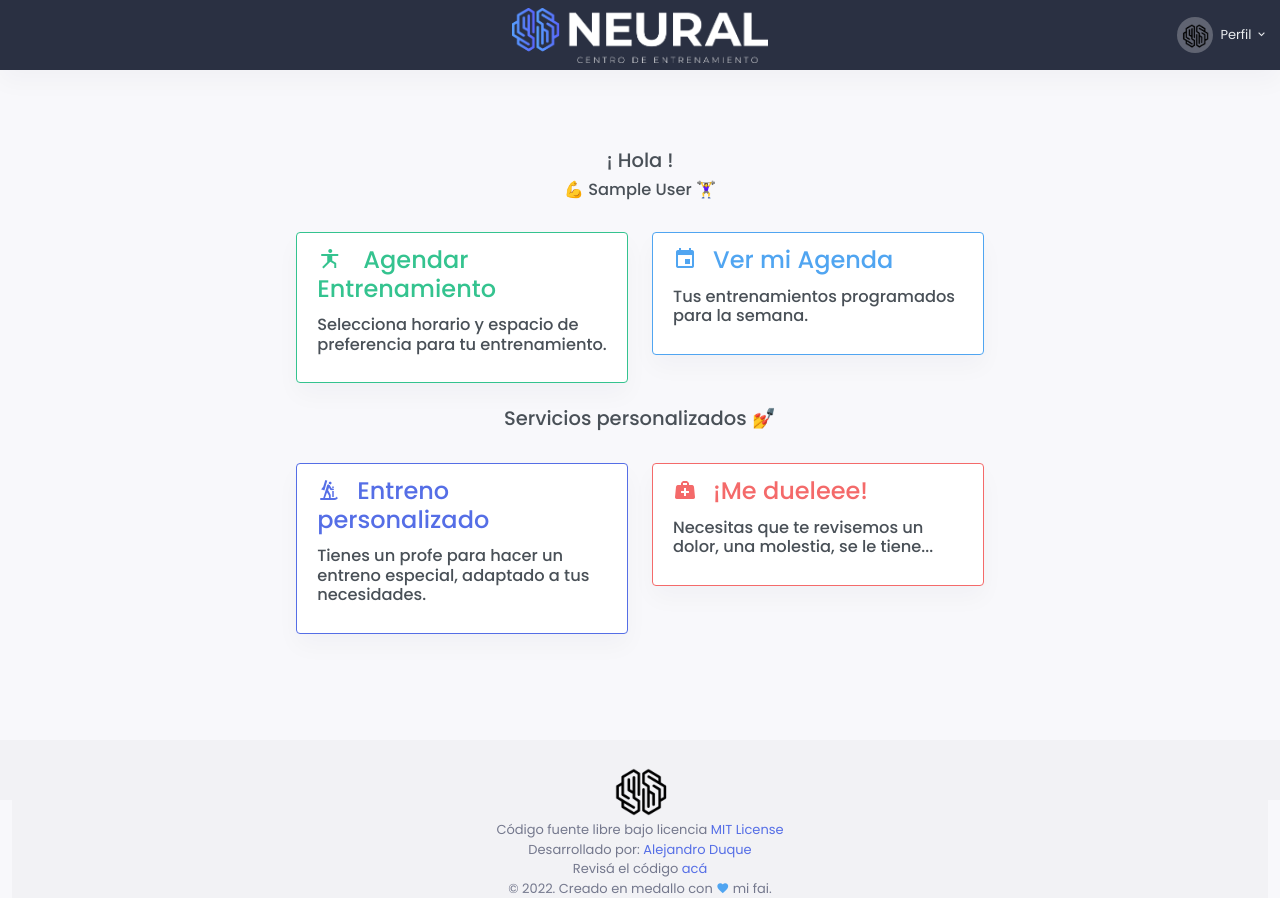
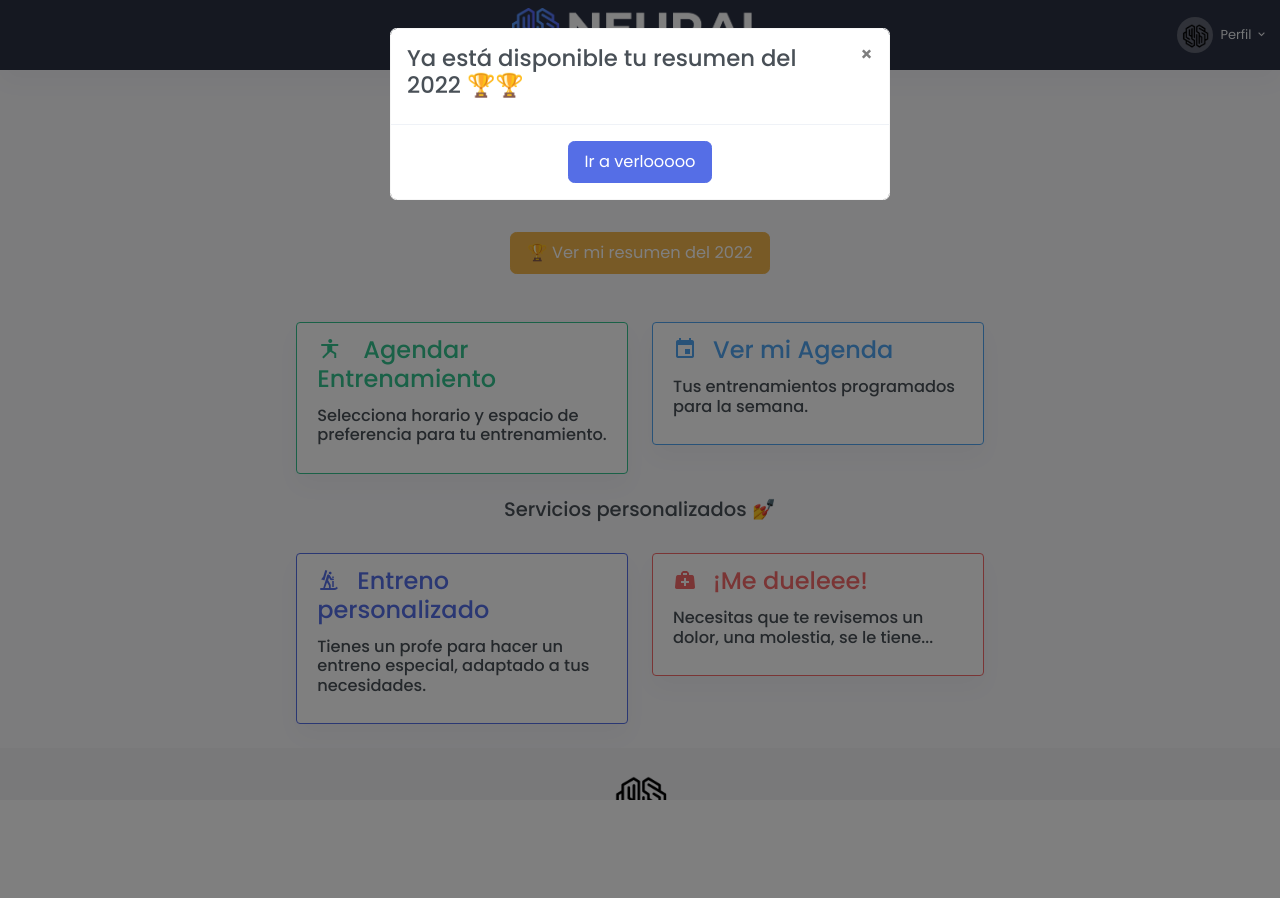
Before and after one commit to aleducode/neural, a Django app: page /index/ in a window 1280 px wide. After the commit the page ends 800 px from the top, so only its background shows below. Run offline with Django 4.2, Linux system fonts and the light colour scheme; the visitor is signed in with stand-in values (Sample User, id 1); data that the repository does not hold is empty; some libraries are stand-ins or nearby versions.

Commit message:
main banner and modal

```diff
--- a/neural/templates/base.html
+++ b/neural/templates/base.html
@@ -62,7 +62,7 @@
         <header id="page-topbar" class="text-center">
             <div class="row">
             <div class="col-6 offset-3">
-                <a class="logo" href="/">
+                <a class="logo" href="/index">
                     <img src="{% static 'images/BLANCO.png' %}"alt="" class="img-fluid" style= "max-height:55px">
                 </a>
             </div>
@@ -105,6 +105,11 @@
                 </div>
             </footer>
 
+            {% block modal %}
+
+            {% endblock modal %}
+
+
         <!-- end main content-->
 
     </div>
--- a/neural/templates/index.html
+++ b/neural/templates/index.html
@@ -25,9 +25,12 @@
         {% endif %}
         {% endlanguage %}
         <div class="row">
-            <div class="col-lg-6 offset-lg-3 mb-4">
-                <h4 class="text-center">¡ Hola !</h4>
+            <div class="col-lg-6 offset-lg-3 mb-4 text-center">
+                <h4 class="text-center">¡Hola!</h4>
                 <h5 class="text-center"> 💪 {{request.user.get_full_name|title}} 🏋️‍♀️</h5>
+                <a href="{% url 'training:resume_year' %}" class="m-4 btn btn-warning text-white waves-effect waves-light btn-lg">
+                 🏆 Ver mi resumen del 2022
+                </a>
             </div>
 
             <div class="col-lg-4 offset-lg-2">
@@ -97,8 +100,34 @@
 </div>
 {% endblock content %}
 
+{% block modal %}
+<div id="myModal" class="modal fade" role="dialog">
+  <div class="modal-dialog">
+      <div class="modal-content">
+      <div class="modal-header">
+          <h3>Ya está disponible tu resumen del 2022 🏆🏆</h3>
+          <button type="button" class="close" data-dismiss="modal">&times;</button>
+      </div>
+      <div class="modal-body text-center">
+        <a  href="{% url 'training:resume_year' %}"
+        class="btn btn-primary btn-lg waves-effect waves-light text-white">Ir a verlooooo</a>
+      </div>
+  </div>
+</div>
+{% endblock modal %}
+
 {% block js %}
+
     <script>
+      $(window).on('load',function(){
+        $(".close").click(function (e){
+            //Save in the sessionStorage if the modal has been shown
+            sessionStorage["PopupShownInternal"] = 'yes';
+        });
+        if(sessionStorage["PopupShownInternal"] != 'yes'){
+            $('#myModal').modal('show');
+        }
+    });
         function alreadyTemp(){
             Swal.fire(
                 'Tu temperatura ya ha sido tomada',
--- a/neural/templates/users/login.html
+++ b/neural/templates/users/login.html
@@ -91,7 +91,7 @@
 									</div>
 
 									<div class="mt-4 text-center">
-										<a href="" class="text-muted"><i class="mdi mdi-lock mr-1"></i>
+										<a href="https://wa.me/573229079914?text=Hola%20olvide%20mi%20contraseña%20de%20la%20app%20neural" target="_blank" class="text-muted"><i class="mdi mdi-lock mr-1"></i>
 											¿Olvidaste tu contraseña?
 										</a>
 									</div>
--- a/neural/training/views.py
+++ b/neural/training/views.py
@@ -202,7 +202,7 @@ class ResumeYear(LoginRequiredMixin, TemplateView):
 
         array_per_month = trainings.values('slot__date__month').annotate(
             total=Count('slot__date__month')
-            ).order_by('slot__date__month')
+        ).order_by('slot__date__month')
         final_array = []
         for date in range(1, 13):
             if not array_per_month.filter(slot__date__month=date).exists():
```
Also changed, not shown: neural/templates/training/resume.html (+7 -2 lines).
